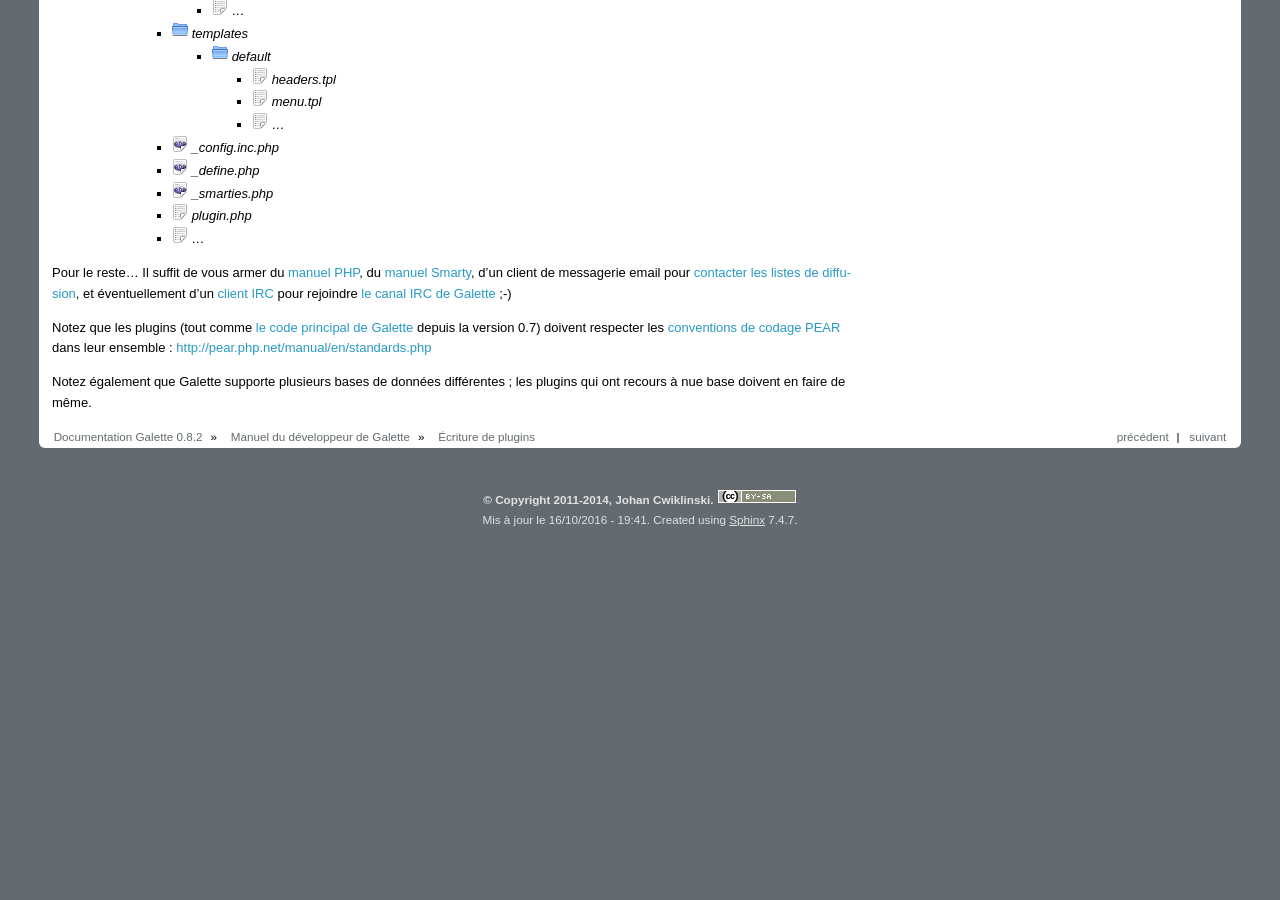
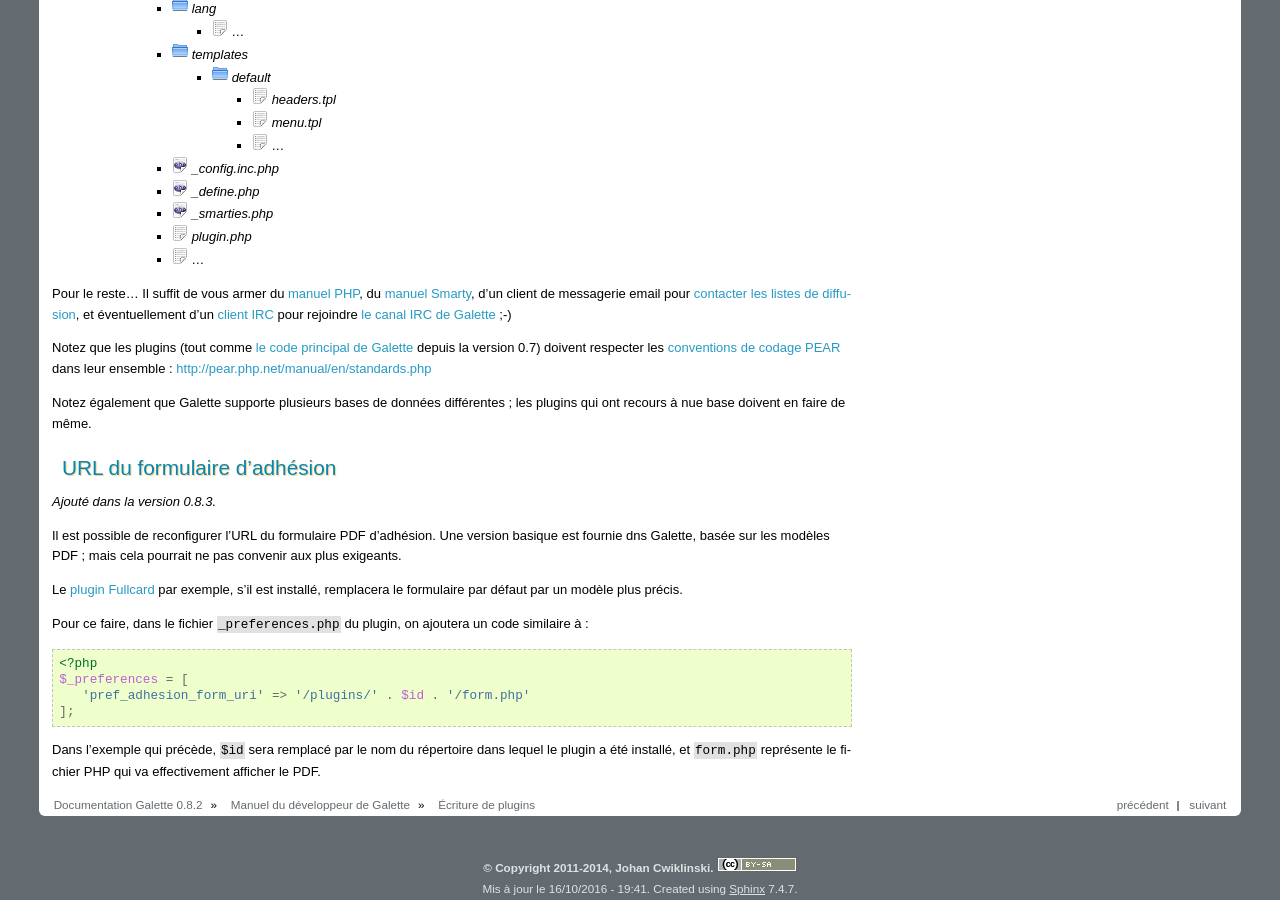
Before and after one commit to galette/galettedoc, a Sphinx documentation site: the page built from source/development/plugins.rst, in a window 1280 px wide and 900 px high, scrolled down 7959 px. Built offline with Sphinx 7.4.7, drawn with Linux system fonts in a browser that asks for light colours; before the commit the page ends 8490 px from its top, so only the background shows below that; some of the changed text lies outside the part shown.

Commit message:
Bafouille sur la modification de l'URL du formulaire d'adhésion

```diff
--- a/source/development/plugins.rst
+++ b/source/development/plugins.rst
@@ -446,3 +446,23 @@
 Notez que les plugins (tout comme :ref:`le code principal de Galette <codage>` depuis la version 0.7) doivent respecter les :ref:`conventions de codage PEAR <conventions>` dans leur ensemble : http://pear.php.net/manual/en/standards.php
 
 Notez également que Galette supporte plusieurs bases de données différentes ; les plugins qui ont recours à nue base doivent en faire de même.
+
+URL du formulaire d'adhésion
+============================
+
+.. versionadded:: 0.8.3
+
+Il est possible de reconfigurer l'URL du formulaire PDF d'adhésion. Une version basique est fournie dns Galette, basée sur les modèles PDF ; mais cela pourrait ne pas convenir aux plus exigeants.
+
+Le :doc:`plugin Fullcard <../plugins/fullcard>` par exemple, s'il est installé, remplacera le formulaire par défaut par un modèle plus précis.
+
+Pour ce faire, dans le fichier ``_preferences.php`` du plugin, on ajoutera un code similaire à :
+
+.. code-block:: php
+
+   <?php
+   $_preferences = [
+      'pref_adhesion_form_uri' => '/plugins/' . $id . '/form.php'
+   ];
+
+Dans l'exemple qui précède, ``$id`` sera remplacé par le nom du répertoire dans lequel le plugin a été installé, et ``form.php`` représente le fichier PHP qui va effectivement afficher le PDF.
```
